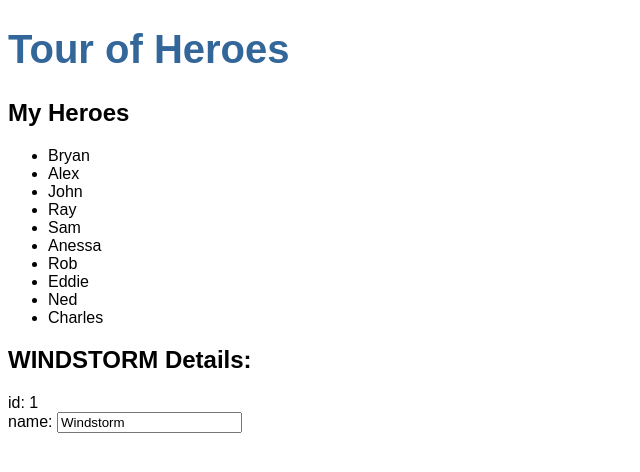
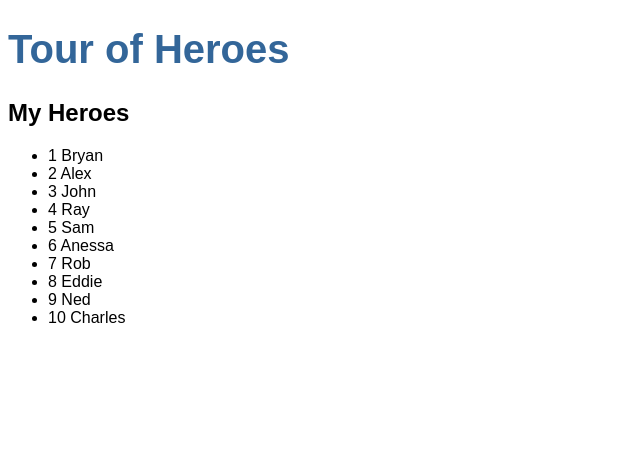
Before and after one commit to bdfinlayson/angular-tour-of-heroes, an Angular app: page / in a window 1280 px wide. Shown: the top 472 px of the page, without its empty margins (0-640 px from the left). Built offline with nearby package versions, Linux system fonts and the light colour scheme.

Commit message:
use *ngIf and class binding

```diff
--- a/src/app/heroes/heroes.component.css
+++ b/src/app/heroes/heroes.component.css
@@ -0,0 +1,10 @@
+.hero:hover {
+  background-color: lightgrey;
+  font-size: larger;
+  cursor: pointer;
+}
+
+.selected {
+  font-style: italic;
+  color: red;
+}
--- a/src/app/heroes/heroes.component.html
+++ b/src/app/heroes/heroes.component.html
@@ -1,11 +1,18 @@
 <h2>My Heroes</h2>
-<ul>
-  <li class="hero-list" *ngFor="let hero of heroes">{{ hero.name }}</li></ul>
+<ul class="heroes">
+  <li class="hero" (click)="onSelect(hero)"
+    *ngFor="let hero of heroes"
+    [class.selected]="hero === selectedHero">
+    <span class="badge">{{ hero.id }}</span> {{ hero.name }}
+  </li>
+</ul>
 
-<h2>{{ hero.name | uppercase }} Details:</h2>
-<div><span>id: </span>{{ hero.id }}</div>
-<div>
-  <label>name:
-    <input [(ngModel)]="hero.name" placeholder="name">
-  </label>
+<div *ngIf="selectedHero">
+  <h2>{{ selectedHero.name | uppercase }} Details:</h2>
+  <div><span>id: </span>{{ selectedHero.id }}</div>
+  <div>
+    <label>name:
+      <input [(ngModel)]="selectedHero.name" placeholder="name">
+    </label>
+  </div>
 </div>
--- a/src/app/heroes/heroes.component.ts
+++ b/src/app/heroes/heroes.component.ts
@@ -11,10 +11,11 @@
 export class HeroesComponent implements OnInit {
 
   heroes = HEROES;
-  hero: Hero = {
-    id: 1,
-    name: 'Windstorm'
-  };
+  selectedHero: Hero;
+
+  onSelect(hero: Hero): void {
+    this.selectedHero = hero;
+  }
 
   constructor() {
   }
```
